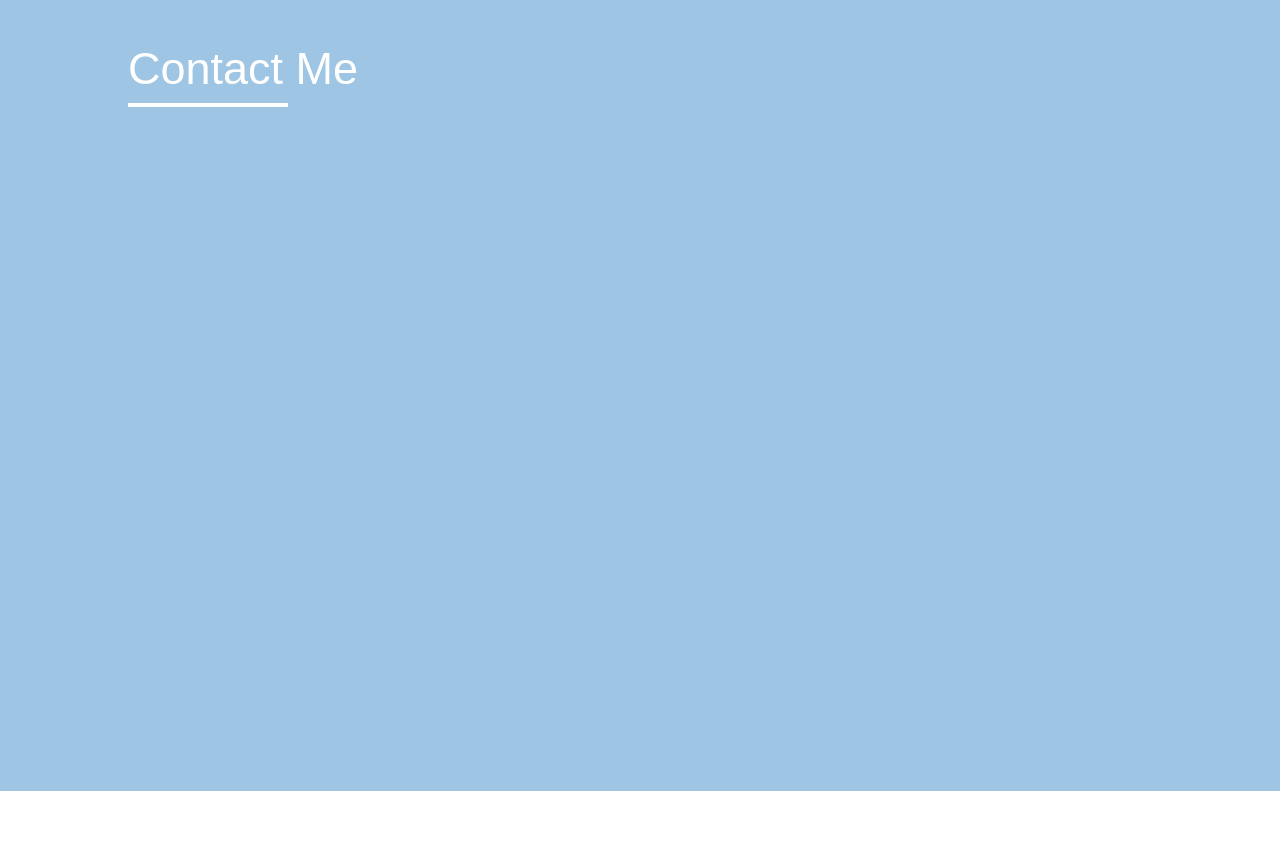
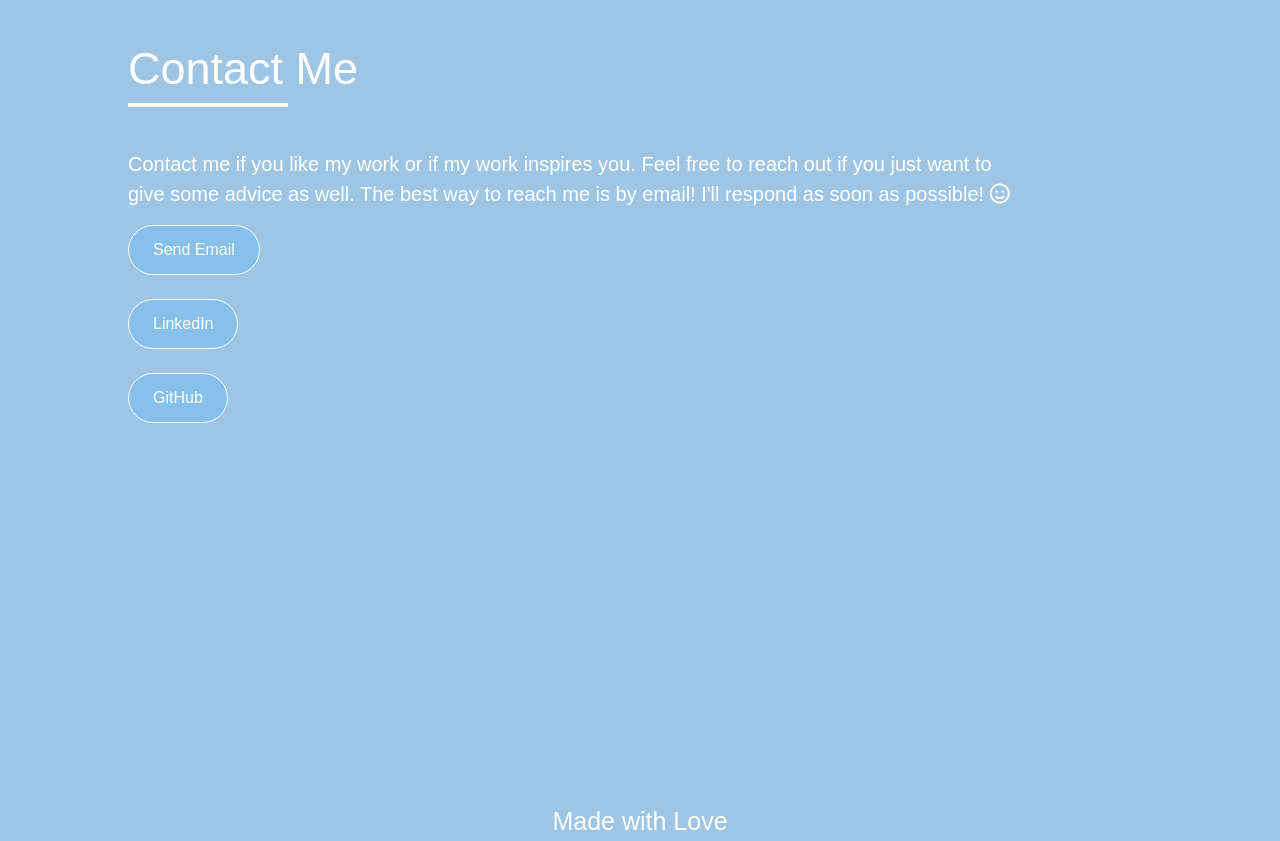
Before and after one commit to erothman1/my-new-portfolio, a plain HTML site: page index.html in a window 1280 px wide. Shown: the part 4797-5638 px from the top of the page. Before the commit the page ends 5600 px from the top, so only its background shows below. Drawn offline with nearby package versions, Linux system fonts and the light colour scheme; a web font is replaced by a local one.

Commit message:
created contact me page

```diff
--- a/assets/style.css
+++ b/assets/style.css
@@ -73,7 +73,7 @@ h2::after {
     background-color: white;
 }
 
-#about p {
+#about p, #contact p {
     font-size: 20px;
     padding: .625rem 0 1rem 2rem;
 }
@@ -121,3 +121,13 @@ img {
 }
 
 /* style="color: #86c0eb */
+
+footer {
+    background-color: rgb(158, 197, 227);
+}
+
+h4 {
+    text-align: center;
+    font-size: 25px;
+    /* margin-bottom: 5rem;; */
+}
--- a/index.html
+++ b/index.html
@@ -134,8 +134,22 @@
     <section id="contact" class="container columns">
         <div class="column is-10 is-offset-1">
             <h2>Contact Me</h2>
+            <p>Contact me if you like my work or if my work inspires you. Feel free to reach out if you just want to give some advice as well. The best way to reach me is by email! I'll respond as soon as possible!  <i class="fa-regular fa-face-smile" style="color: #ffffff;"></i></p>
+            <ul>
+                <li><a class="button is-rounded" href = "mailto: elva.rothman.developer@gmail.com" style="padding: 1.5rem; margin-left: 2rem">Send Email</a></li>
+                <br>
+                <li><a class="button is-rounded" href = "https://www.linkedin.com/in/elva-rothman-91222620a/" style="padding: 1.5rem; margin-left: 2rem">LinkedIn</a></li>
+                <br>
+                <li><a class="button is-rounded" href = "https://github.com/erothman1" style="padding: 1.5rem; margin-left: 2rem">GitHub</a></li>
+            </ul>
+
         </div>
     </section>
+
+    <!-- Footer -->
+    <footer>
+        <h4>Made with Love</h4>
+    </footer>
 
     <script src="https://kit.fontawesome.com/d8cc2471fb.js" crossorigin="anonymous"></script>
 </body>
```
Also changed, not shown: assets/images/lunchtime.png.
